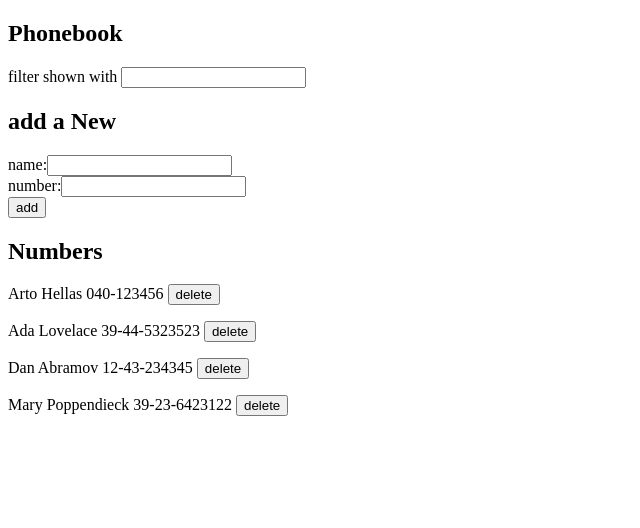
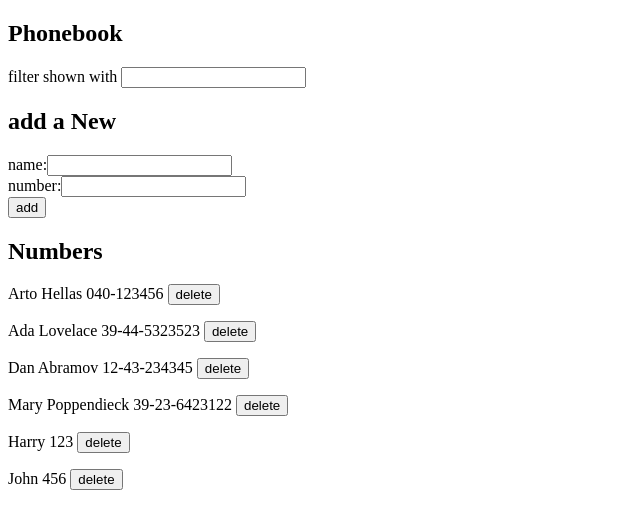
Before and after one commit to morebebop/fso-britton, a React (Create React App) app in the folder part2/phonebook/: page / in a window 1280 px wide. Shown: the top 528 px of the page, without its empty margins (0-640 px from the left). Built offline with nearby package versions, Linux system fonts and the light colour scheme; data requests are answered from the project's data file.

Commit message:
Feat: Adds the feature to update a person's number
Exercise 2.15

```diff
--- a/part2/phonebook/db.json
+++ b/part2/phonebook/db.json
@@ -19,6 +19,16 @@
       "name": "Mary Poppendieck",
       "number": "39-23-6423122",
       "id": 4
+    },
+    {
+      "name": "Harry",
+      "number": "123",
+      "id": 5
+    },
+    {
+      "name": "John",
+      "number": "456",
+      "id": 7
     }
   ]
 }
--- a/part2/phonebook/src/App.js
+++ b/part2/phonebook/src/App.js
@@ -16,6 +16,11 @@ const App = () => {
     search: '',
     results: []
   })
+  // function to reset both the name and number fields
+  const resetFields = () => {
+    setNewName('')
+    setNewNumber('')
+  }
 
   useEffect(() => {
     // gets the base url and sets the persons object to the response from the database
@@ -40,21 +45,34 @@ const App = () => {
     // checks if name entered into field is already in phonebook object. DOES NOT check for
     // alternative capitalization. 'Harry Potter' !== 'harry potter' (true)
     if (persons.some(name => name.name === newName)) {
-      setNewName('')
-      setNewNumber('')
+      // find the person object to update
+      const nameDuplicate = persons.find(name => name.name === newName)
+      // confirm that user would like to update person
+      if (window.confirm(`${newName} is already added to the phonebook, replace the older number with a new one?`)) {
         return (
-        alert(`${newName} is already added to phonebook`)
+          personService
+            .update(nameDuplicate.id, personObject)
+            .then(response => {
+              // updating the state to reflect the .update
+              setPersons(persons.map(person => person.id !== nameDuplicate.id ? person : response.data))
+              resetFields()
+            })
+        )
+      }
+      return (
+        resetFields()
       )
     }
 
     // adds the new person object to the persons object
+    return (
       personService
         .create(personObject)
         .then(response => {
           setPersons(persons.concat(response.data))
-        setNewName('')
-        setNewNumber('')
+          resetFields()
         })
+    )
   }
 
   // event handler for name field. updates newName to whatever has been typed
@@ -84,10 +102,12 @@ const App = () => {
         person.name.toLowerCase().includes(event.target.value.toLowerCase())
       )
     })
+    return (
       setSearch ({
         search: event.target.value,
         list: results
       })
+    )
   }
 
   // deletes specific names on button click
```
Lines whose indentation alone changed are shown as unchanged.
